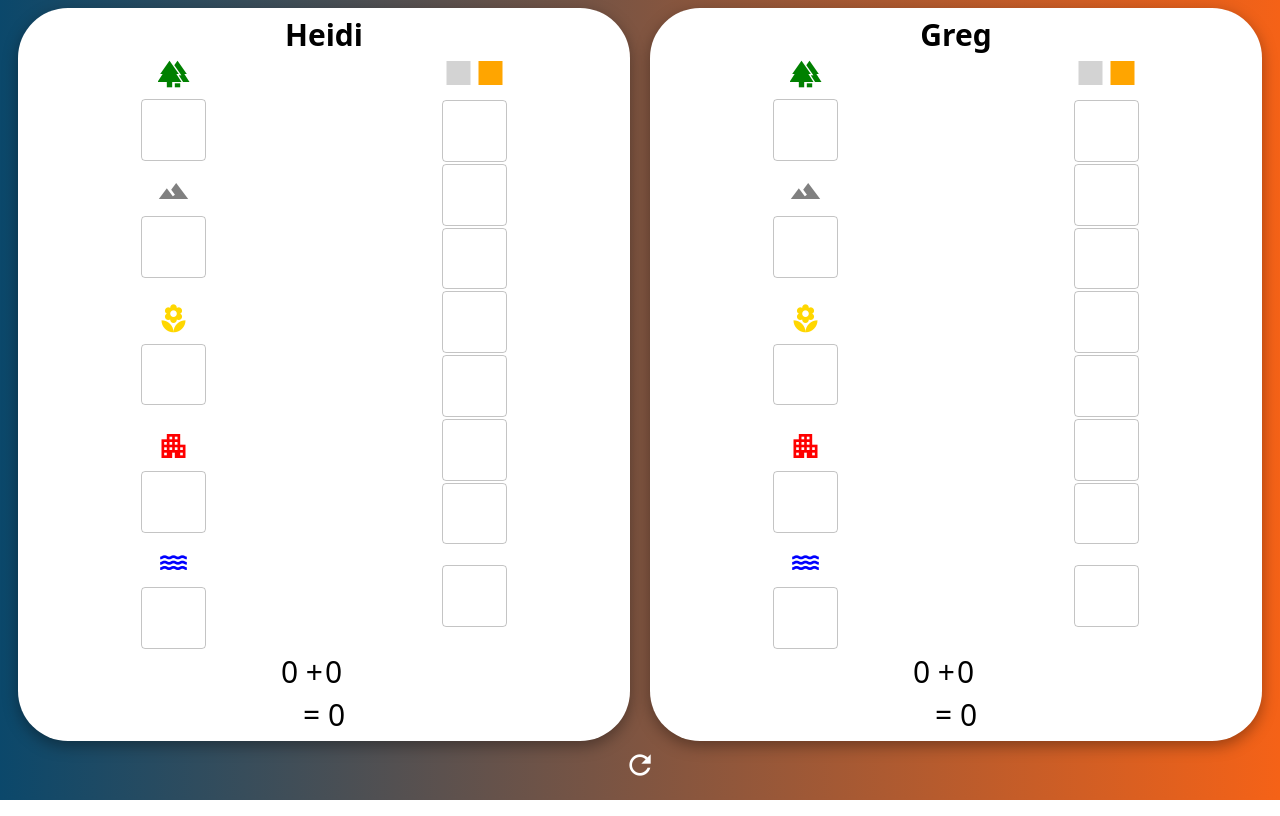
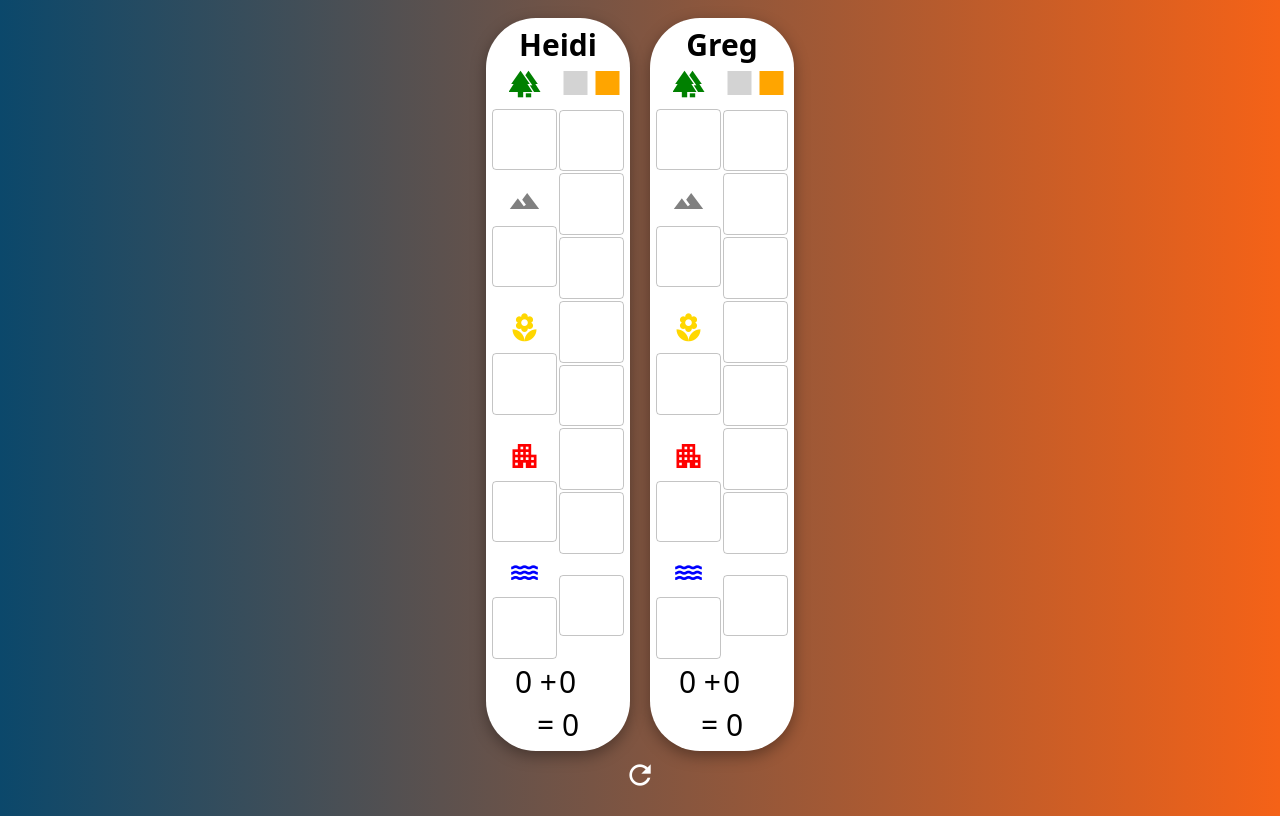
Before and after one commit to BBPTimer/harmonies, a React (Vite) app: page / in a window 1280 px wide. Built offline with nearby package versions, Linux system fonts and the light colour scheme; a web font is replaced by a local one.

Commit message:
Centered scorecards

```diff
--- a/src/App.css
+++ b/src/App.css
@@ -1,7 +1,15 @@
 body {
+  align-items: center;
   background: linear-gradient(to right, #0b486b, #f56217);
   font-family: "Barriecito", system-ui;
   font-size: 30px;
+  height: 100vh;
+}
+
+body,
+.flex {
+  display: flex;
+  justify-content: center;
 }
 
 .material-icons {
@@ -10,11 +18,6 @@ body {
 
 input {
   font-size: 20px !important;
-}
-
-.flex {
-  display: flex;
-  justify-content: center;
 }
 
 table {
```
